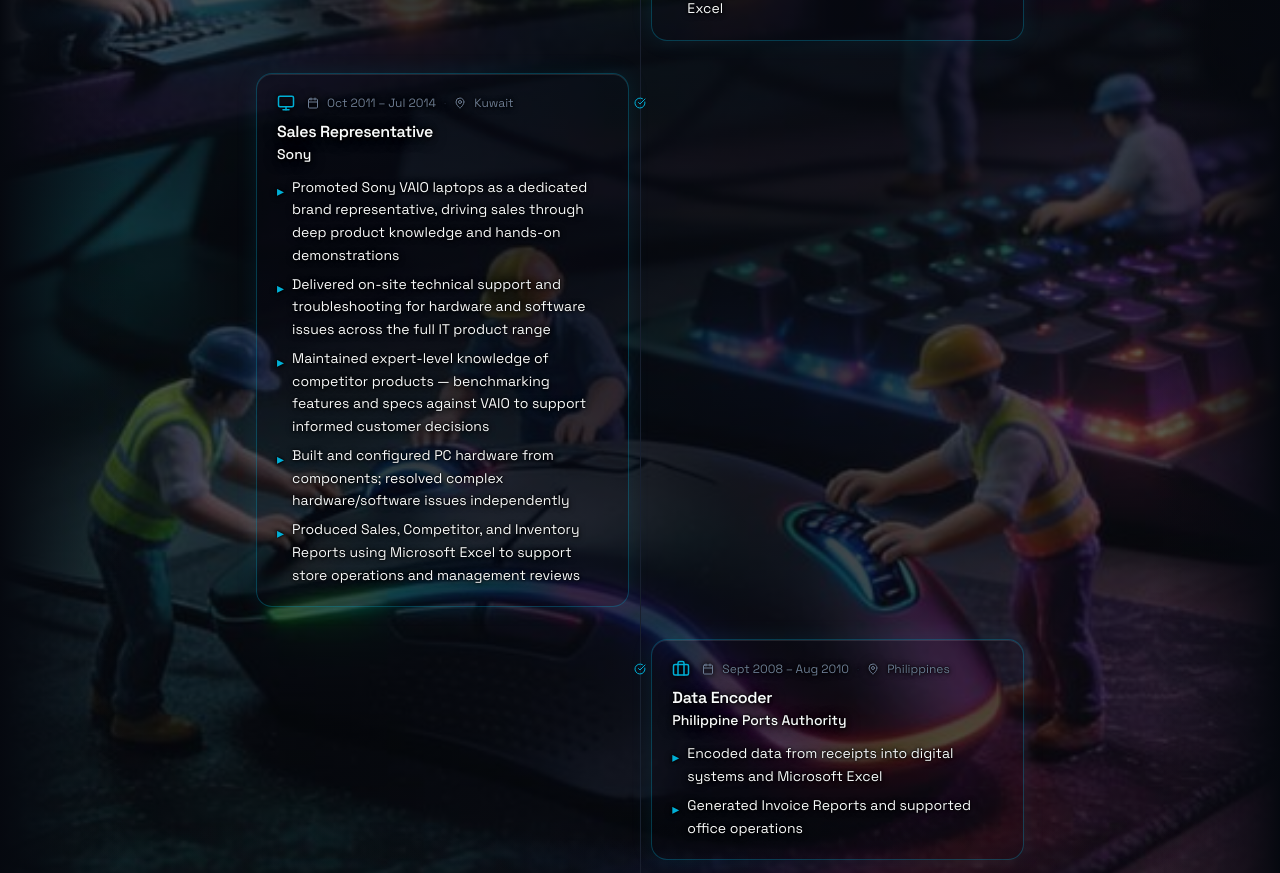
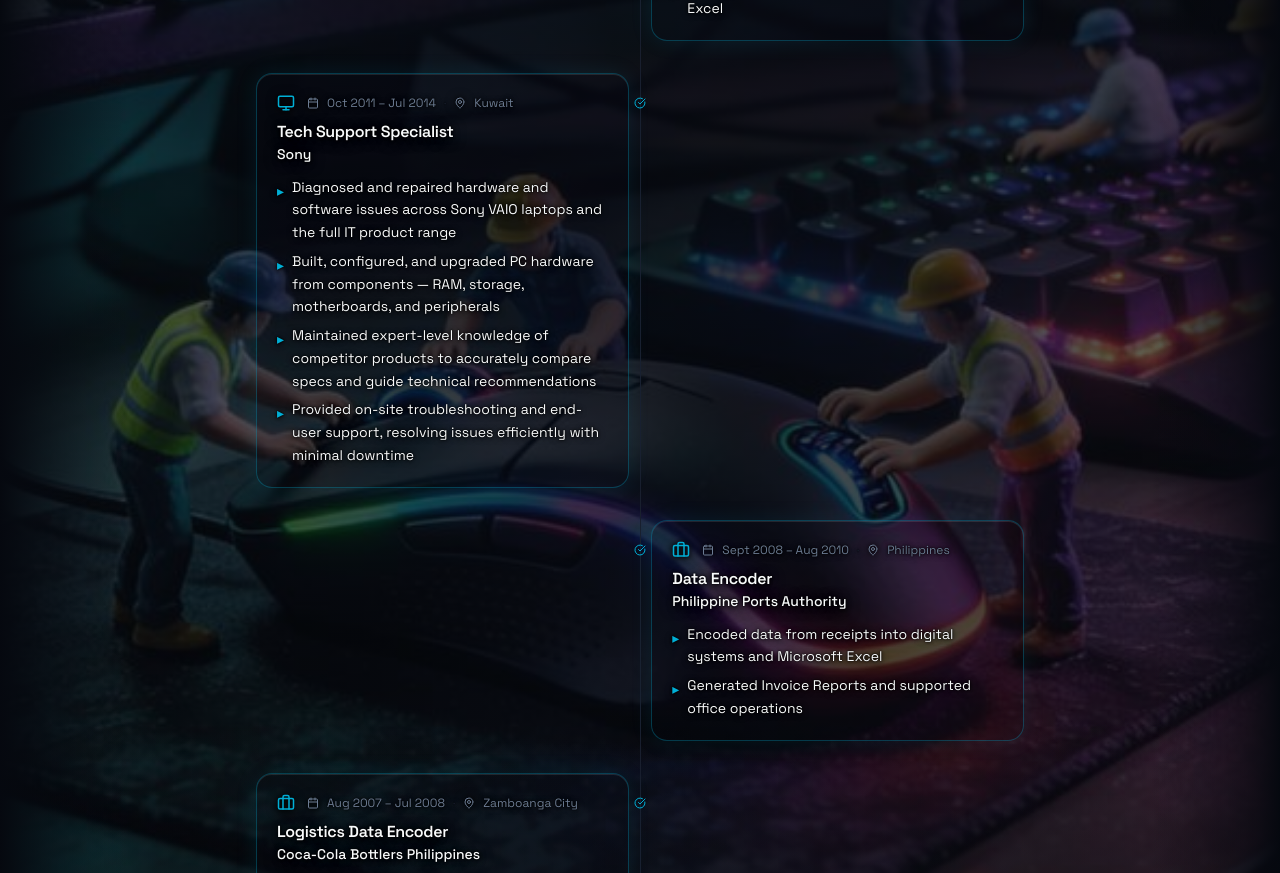
Before and after one commit to VladzErin1985/vladztechva-Specialist-portfolio, a React (Vite) app: page / in a window 1280 px wide. Shown: the part 6240-7113 px from the top of the page. Built offline with nearby package versions, Linux system fonts and the light colour scheme; the HTML template or start-up script is replaced by a standard one.

Commit message:
Change Sony role to Tech Support Specialist — focus on hardware/software repair

```diff
--- a/src/components/WorkExperience.tsx
+++ b/src/components/WorkExperience.tsx
@@ -43,17 +43,16 @@ const experiences = [
     ],
   },
   {
-    role: "Sales Representative",
+    role: "Tech Support Specialist",
     company: "Sony",
     period: "Oct 2011 – Jul 2014",
     location: "Kuwait",
     icon: Monitor,
     highlights: [
-      "Promoted Sony VAIO laptops as a dedicated brand representative, driving sales through deep product knowledge and hands-on demonstrations",
-      "Delivered on-site technical support and troubleshooting for hardware and software issues across the full IT product range",
-      "Maintained expert-level knowledge of competitor products — benchmarking features and specs against VAIO to support informed customer decisions",
-      "Built and configured PC hardware from components; resolved complex hardware/software issues independently",
-      "Produced Sales, Competitor, and Inventory Reports using Microsoft Excel to support store operations and management reviews",
+      "Diagnosed and repaired hardware and software issues across Sony VAIO laptops and the full IT product range",
+      "Built, configured, and upgraded PC hardware from components — RAM, storage, motherboards, and peripherals",
+      "Maintained expert-level knowledge of competitor products to accurately compare specs and guide technical recommendations",
+      "Provided on-site troubleshooting and end-user support, resolving issues efficiently with minimal downtime",
     ],
   },
   {
```
Also changed, not shown: 3 other files (tests, documents, lock files or other folders).
